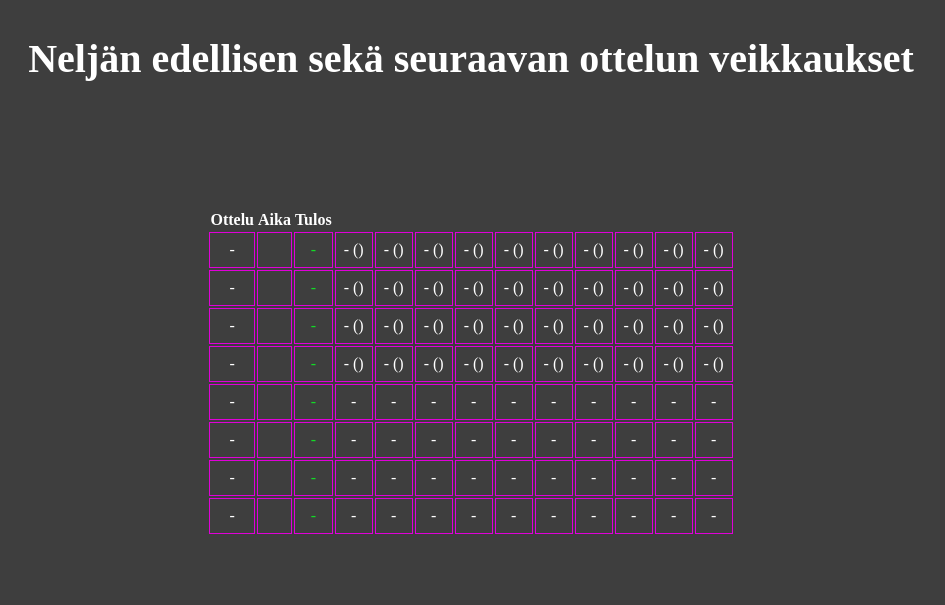
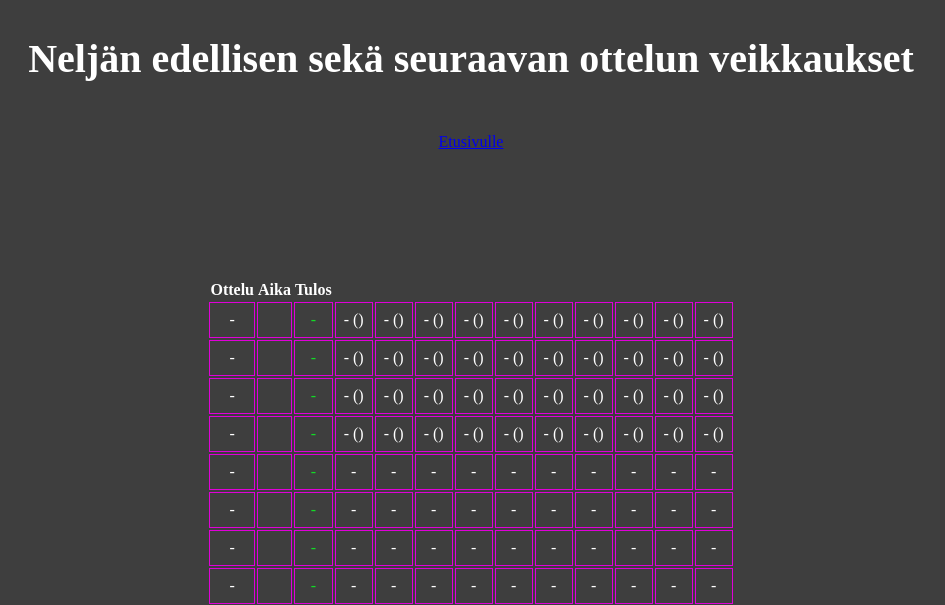
Before and after one commit to Saukka/Euroveikkaus, a Flask app: template templates/table.html in a window 1280 px wide. Shown: the top 605 px of the page, without its empty margins (169-1114 px from the left). Before the commit the page ends 534 px from the top, so only its background shows below. Run offline with Flask 2, Linux system fonts and the light colour scheme; the template is opened without the code that fills it, so the values that code supplies are empty.

Commit message:
forgot link

```diff
--- a/templates/table.html
+++ b/templates/table.html
@@ -6,7 +6,9 @@
 <body style="background-color: #3e3e3e; color: #93fffa; padding-bottom: 500px;">
 
 <h2 style="font-size:30px; margin-top: 35px; color:white; font-size:250%;">Neljän edellisen sekä seuraavan ottelun veikkaukset</h2>
-
+<br>
+<a href="/">Etusivulle</a>
+<br>
 <table id="table">
     <tbody>
         {% for i in range(0,9) %}
```
